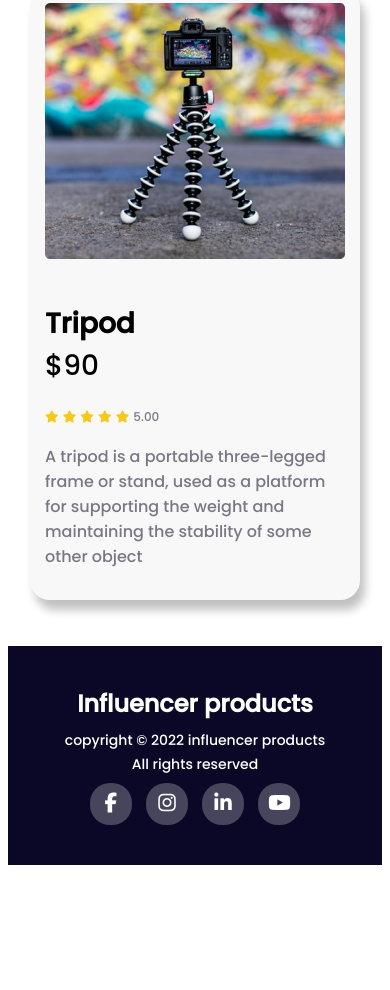
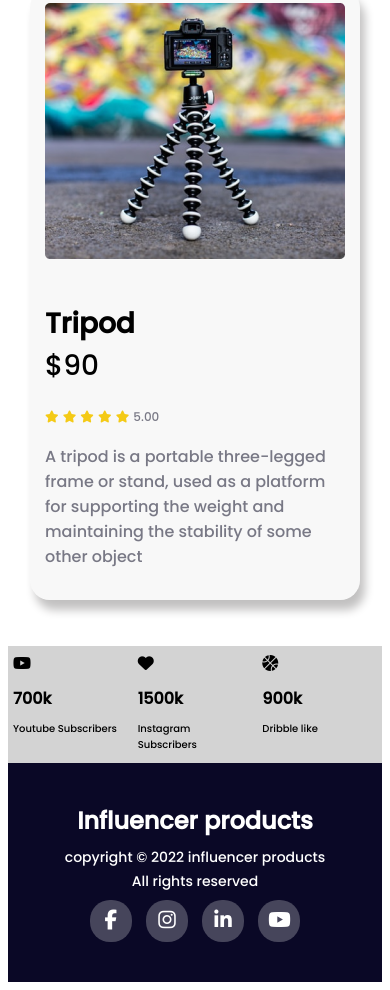
Before and after one commit to Eshratjahan17/responsive-website-css, a plain HTML site: page index.html in a window 390 px wide. Shown: the part 6270-7260 px from the top of the page. Before the commit the page ends 7143 px from the top, so only its background shows below. Drawn offline with Linux system fonts and the light colour scheme.

Commit message:
new section

```diff
--- a/index.html
+++ b/index.html
@@ -280,6 +280,26 @@
         </div>
       </section>
     </main>
+    <section class="subscriber-section">
+      <div class="subscribers">
+        <i class="fab fa-youtube subscriber-icon"></i>
+        <h1 class="subscriber-head"> 700k</h1>
+        <p class="subscriber-text">Youtube Subscribers</p>
+      </div>
+      <div class="subscribers">
+        <i class="fas fa-heart subscriber-icon"></i>
+
+        <h1 class="subscriber-head"> 1500k</h1>
+        <p class="subscriber-text">Instagram Subscribers</p>
+      </div>
+      <div class="subscribers">
+        <i class="fas fa-basketball-ball subscriber-icon"></i>
+
+        <h1 class="subscriber-head"> 900k</h1>
+        <p class="subscriber-text">Dribble like</p>
+      </div>
+
+    </section>
     <footer>
       <div class="footer-title">
         <h2>Influencer products</h2>
--- a/style/style.css
+++ b/style/style.css
@@ -112,6 +112,31 @@ span {
   color: #787885;
 }
 /*blog  end */
+/* subscriber-section */
+.subscriber-section {
+  display: grid;
+  grid-template-columns: repeat(3, 1fr);
+  justify-content: center;
+  margin-bottom: 10px;
+
+  background-color: lightgray;
+}
+.subscribers {
+  /* margin: 1em 8em; */
+  /* width: 300px; */
+  margin-left: 150px;
+  justify-content: center;
+}
+.subscriber-icon {
+  font-size: 3em;
+}
+.subscriber-head {
+  margin: 10px 0;
+}
+.subscriber-text {
+  margin: 0 0;
+}
+
 /*Footer start*/
 footer {
   padding: 40px;
@@ -154,6 +179,25 @@ footer {
   .about-section {
     grid-template-columns: repeat(1, 1fr);
     justify-content: center;
+  }
+  .subscriber-section {
+    width: 100%;
+    margin: 0 0;
+  }
+  .subscribers {
+    margin-left: 5px;
+    margin-right: 15px;
+    padding-top: 5px;
+    padding-bottom: 10px;
+  }
+  .subscriber-icon {
+    font-size: 1em;
+  }
+  .subscriber-head {
+    font-size: 1em;
+  }
+  .subscriber-text {
+    font-size: 10px;
   }
   .blog-section {
     width: 100%;
```
